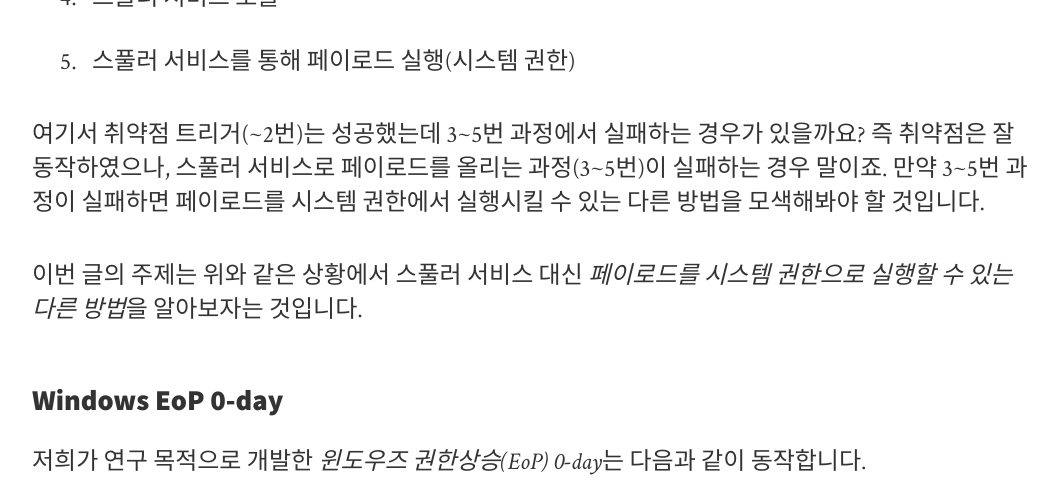
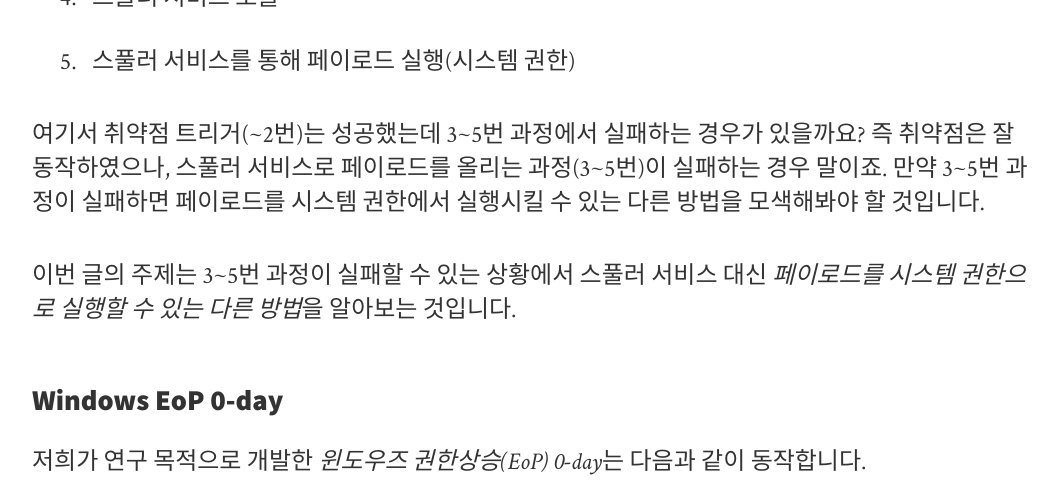
Before and after one commit to intellee/blog.diffense.co.kr, a Jekyll site: the page built from _posts/2019-03-04-Better-than-spoolsv.md, in a window 1280 px wide and 1400 px high, scrolled down 1033 px, cut to the strip 0-499 px from the top of the window. Shown: the whole strip, without its empty margins (108-1166 px from the left). Built offline with Jekyll 4.4.1, drawn with Linux system fonts in a browser that asks for light colours; nearby versions of some CDN libraries; some of the changed text lies outside the part shown.

Commit message:
better spoolsv

```diff
--- a/_posts/2019-03-04-Better-than-spoolsv.md
+++ b/_posts/2019-03-04-Better-than-spoolsv.md
@@ -9,19 +9,19 @@
 
 안녕하세요. 디펜스입니다.
 
-이전 글([Windows HardLink Attack & Defense](http://blog.diffense.co.kr/2019/02/22/hard-link/))에서 우리는 *sandboxescaper*의 익스플로잇이 *스풀러 서비스(Spoolsv)*를 통해서 최종적으로 페이로드를 실행한다는 점을 살펴보았습니다. 복습하는 차원에서 그 과정을 단순화하면 다음과 같습니다.
+이전 글([Windows HardLink Attack & Defense](http://blog.diffense.co.kr/2019/02/22/hard-link/))에서 우리는 *sandboxescaper*의 익스플로잇이 *스풀러 서비스(Spoolsv)*를 통해서 최종적으로 페이로드를 실행한다는 점을 살펴보았습니다. 복습하는 차원에서 그 과정을 단순화해보면 다음과 같습니다.
 
 ![](https://github.com/yong1212/blog.diffense.co.kr/raw/master/img/DHub/spooler_1.png)
 
-1. 태스크스케쥴러 서비스 취약점 호출(DACL 변경할 수 있는 취약점)
-2. 취약점을 이용해 스풀러가 사용하는 PrintConfig.dll에 대한 쓰기 권한 획득
+1. 태스크스케쥴러 서비스 취약점 호출(DACL 변경 취약점)
+2. 취약점을 이용해 PrintConfig.dll 파일 쓰기 권한 획득
 3. PrintConfig.dll을 페이로드로 덮어씀
 4. 스풀러 서비스 호출
 5. 스풀러 서비스를 통해 페이로드 실행(시스템 권한)
 
 여기서 취약점 트리거(~2번)는 성공했는데 3~5번 과정에서 실패하는 경우가 있을까요? 즉 취약점은 잘 동작하였으나, 스풀러 서비스로 페이로드를 올리는 과정(3~5번)이 실패하는 경우 말이죠. 만약 3~5번 과정이 실패하면 페이로드를 시스템 권한에서 실행시킬 수 있는 다른 방법을 모색해봐야 할 것입니다.
 
-이번 글의 주제는 위와 같은 상황에서 스풀러 서비스 대신 *페이로드를 시스템 권한으로 실행할 수 있는 다른 방법*을 알아보자는 것입니다.
+이번 글의 주제는 3~5번 과정이 실패할 수 있는 상황에서 스풀러 서비스 대신 *페이로드를 시스템 권한으로 실행할 수 있는 다른 방법*을 알아보는 것입니다.
 
 ### Windows EoP 0-day
 
@@ -29,14 +29,15 @@
 
 ![](https://github.com/yong1212/blog.diffense.co.kr/raw/master/img/DHub/our_eop.png)
 
-'음? 앞선 그림이랑 똑같은거 아닌가요?' 네 맞습니다. 동작 상세 내용을 몰라도 설명하는 것에 문제가 없기 때문이에요. 해당 취약점을 이용하면 임의 파일의 DACL을 변경할 수 있습니다. 그리고 중요한 점은 *시스템 권한의 페이로드를 실행하기 위해 sandboxescaper가 사용한 스풀러 서비스 방식(3~5번 과정)을 그대로 차용*했다는 점입니다.
-
+'음? 앞선 그림이랑 똑같은거 아닌가요?' 네 맞습니다. sandboxescaper 익스플로잇과 비슷하게 동작합니다. 차이점이라면 스케쥴러 서비스가 아닌 다른 시스템 서비스에 취약점이 존재한다는 점입니다. 설명을 위해 다음 2가지 사실만 알고 있으면 됩니다.
+* 해당 취약점을 이용하면 임의 파일의 DACL을 변경할 수 있습니다.
+* 시스템 권한의 페이로드를 실행하기 위해 sandboxescaper가 사용한 스풀러 서비스 방식(3~5번 과정)을 그대로 차용했습니다.
 
 ### PrintConfig.dll 사용중?
 
 취약점 연구 조직들은 정기적인 시큐리티 업데이트(예:Patch Tuesday[^1])에 맞춰 자신들이 가지고 있는 취약점을 테스트합니다. '취약점이 패치되었는지? 패치되었다면 어떤 식으로?' 등을 확인하는 목적이지요.
 
-저희 역시 그러한 테스트를 진행하던 중에 해당 PoC가 미동작하는 상황을 발견하게 되었습니다. 그럼 미동작 원인을 분석해 보아야 하겠죠? 같이 한번 살펴보도록 해요.
+저희 역시 그러한 테스트를 진행하던 중에 저희 EoP PoC가 미동작하는 상황을 발견하게 되었습니다. 그럼 미동작 원인을 분석해 보아야 하겠죠? 같이 한번 살펴보도록 해요.
 
 1. 취약점은 살아있는가?
     * 위 그림에서 1~2번 단계가 제대로 실행되는지 확인을 해보면 취약점 패치 여부를 알 수 있을 것입니다.
@@ -58,7 +59,7 @@
 
 스풀러 서비스를 통해 페이로드를 실행시키는 방법이 실패할 수 있는 케이스를 알아보았습니다.
 
-그럼 이제 대안이 필요한 상황이군요. 즉 취약점을 이용해 임의의 파일을 쓰기 가능 상태로 만들 수 있을 경우(2번  단계까지 가능한 경우), 스풀러 서비스 방법 대신 페이로드를 실행시킬 수 있는 다른 방법은 어떤 것이 있을까요?
+그럼 이제 대안이 필요한 상황이군요. 즉 취약점을 이용해 임의의 파일을 쓰기 가능 상태로 만들 수 있는 경우(2번 단계까지 가능한 경우), 스풀러 서비스 방법 대신 페이로드를 실행시킬 수 있는 다른 방법은 어떤 것이 있을까요?
 
 ### Diagnostics Hub Standard Collector
 
@@ -70,7 +71,7 @@
 
 ![](https://github.com/yong1212/blog.diffense.co.kr/raw/master/img/DHub/DHub_1.png)
 
-`AddAgent`의 인자로 DLL 파일명을 주면, 그 파일명은 `LoadLibrary`(DLL 로드하는 함수)의 인자로 사용됩니다. 사용자는 `AddAgent`를 호출하여 D-Hub가 로드할 Dll을 지정할 수 있는 것입니다.
+D-Hub의 `AddAgent`를 호출할 때 인자로 DLL 파일명을 같이 넘겨주면, D-Hub는 그 파일명을 받아서 `LoadLibrary`(DLL 로드하는 함수)의 인자로 넘겨주는 것이죠. 결국 사용자는 `AddAgent`를 통해 D-Hub가 로드할 Dll을 지정할 수 있는 것입니다.
 
 Lokihardt는 이 부분에서 아래 그림처럼 `Directory Traversal` 취약점을 발견하여 Edge 샌드박스 탈출에 성공했습니다.
 
@@ -109,14 +110,14 @@
 
 ### Demo
 
-스풀러 방식에서 D-Hub으로 바꾼 후 EoP 0-day 테스트를 진행해 보았습니다.
-(페이로드로 덮어쓸 파일은 `System32\CIRCoInst.dll`을 선택했습니다.)
+D-Hub 방식을 적용한 후 EoP 0-day의 동작 테스트를 진행해보았습니다.
 
 <iframe width="560" height="315" src="https://www.youtube.com/embed/cBIXxn85oLM" frameborder="0" allowfullscreen></iframe>
 
 동영상 데모의 단계별 설명입니다.
+(페이로드로 덮어쓸 파일은 `System32\CIRCoInst.dll`을 선택했습니다.)
 
-1. 최신 업데이트임을 확인합니다.
+1. 최신 업데이트(2019-02-28 업데이트)임을 확인합니다.
 2. whoami를 이용해 현재 사용자(관리자 아님)를 확인합니다.
 3. c:\windows\system32\whoami.txt 에 파일이 존재하지 않음을 확인합니다.
 4. icacls 명령을 이용해 c:\windows\system32\CIRCoInst.dll 파일의 DACL을 확인합니다.
```
Also changed, not shown: other parts of _posts/2019-03-04-Better-than-spoolsv.md (+1 -1 lines), 6 other files.
